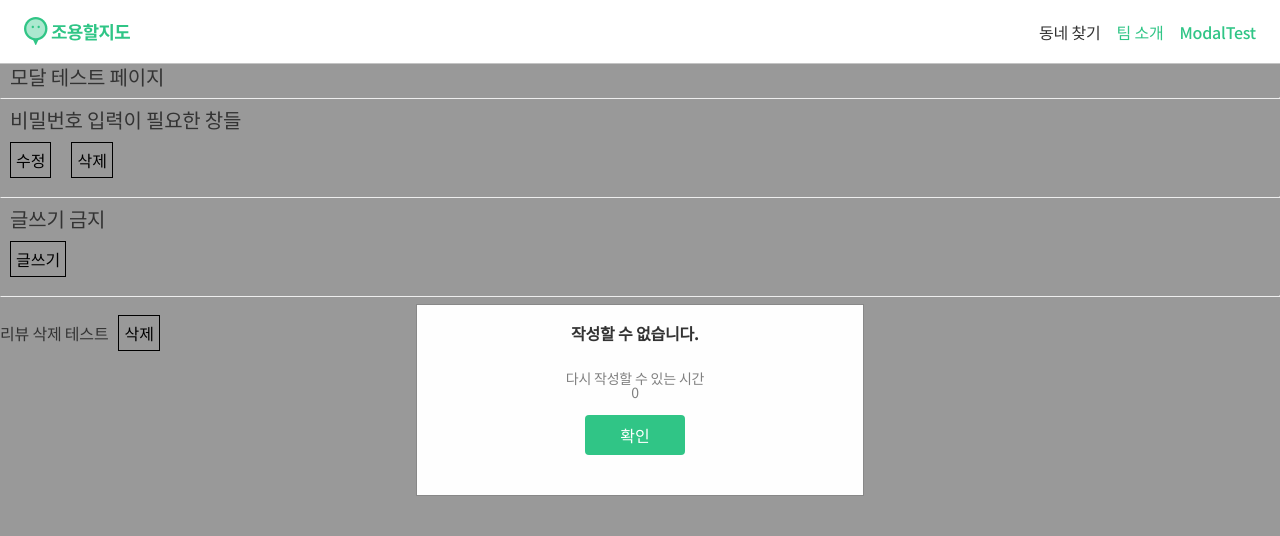
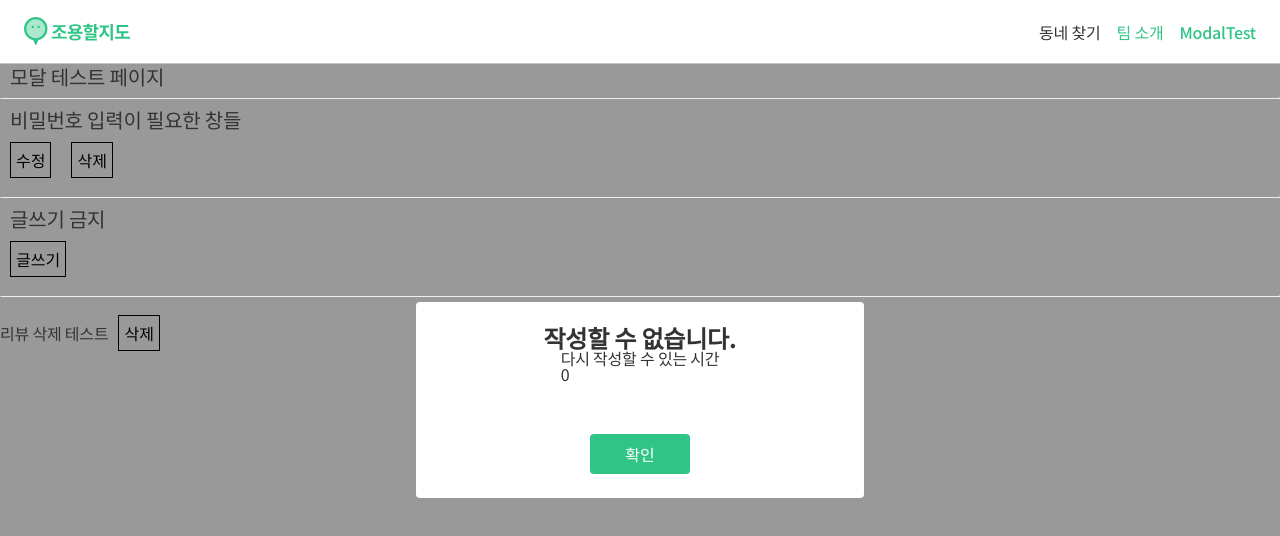
Before and after one commit to yyoumi4854/joyonghaljido, a Next.js app in the folder front/: page /modal_test in a window 1280 px wide. Both pictures are taken after a click on the button "글쓰기". Shown: the top 536 px of the page. Built offline with nearby package versions, Linux system fonts and the light colour scheme.

Commit message:
[REFACT] 리뷰 스타일 수정2

```diff
--- a/front/components/review/modal/Modal_Ask.jsx
+++ b/front/components/review/modal/Modal_Ask.jsx
@@ -1,18 +1,13 @@
+import React, { useState, useRef, useEffect } from "react";
+// import styled from 'styled-components'
+// import DarkArea   from './DarkArea.style';
+
+// styled
+import DarkArea from "../darkAreaStyles";
+import ModalContent from "./modalStyles";
+// import Modal_Ask_Layout  from './Modal_Ask.style';
 import { SmallBtn } from '../../../styles/btnStyles';
-import styled from 'styled-components'
-// import DarkArea   from './DarkArea.style';
-import Modal_Ask_Layout  from './Modal_Ask.style';
-import React, { useState, useRef, useEffect } from "react";
 
-const DarkArea  = styled.div`
-  position: fixed;
-  width: 1000vw;
-  height: 1000vh;
-  background: rgba(0, 0, 0, 0.1);
-  left:-50%;
-  top:-50%;
-  z-index:5;
-`
 const Modal_Ask = ({setModal, modal}) => {
 
   const deleteReview = () => {setModal('pw_delete')}
@@ -29,16 +24,15 @@ const Modal_Ask = ({setModal, modal}) => {
   }
     return (
     <>
-        <DarkArea onClick={()=>{outerScreen++; outerCheck();}}></DarkArea >
-        <Modal_Ask_Layout onClick={()=>{innerScreen++; innerCheck();}}>
-        <div className="modal">
-          <h3>정말 삭제하시겠습니까?</h3>
-          <br></br>
-          <SmallBtn onClick={()=>{cancelSelect()}}>취소</SmallBtn>
-          <span> &nbsp; &nbsp; </span>
-          <SmallBtn type='submit' check='yes' onClick={()=>{deleteReview()}}>확인</SmallBtn>
-        </div>
-      </Modal_Ask_Layout>
+      <DarkArea onClick={()=>{outerScreen++; outerCheck();}}></DarkArea >
+      <ModalContent onClick={()=>{innerScreen++; innerCheck();}}>
+          <h3 className="del">정말 삭제하시겠습니까?</h3>
+
+          <div className="btns">
+            <SmallBtn onClick={()=>{cancelSelect()}}>취소</SmallBtn>
+            <SmallBtn type='submit' check='yes' onClick={()=>{deleteReview()}}>확인</SmallBtn>
+          </div>
+      </ModalContent>
     </>
   );
 }
--- a/front/components/review/modal/Modal_Deny.jsx
+++ b/front/components/review/modal/Modal_Deny.jsx
@@ -1,29 +1,25 @@
 import { SmallBtn } from '../../../styles/btnStyles';
 import {useState} from 'react';
 
-import styled from 'styled-components'
-import Modal_Deny_Layouot from './Modal_Deny.style';
+// import styled from 'styled-components'
+// import Modal_Deny_Layouot from './Modal_Deny.style';
+
+// styled
+// import DarkArea from '../darkAreaStyles';
+import ModalContent from './modalStyles';
 
 const Modal_Deny = ({setDenyWindow, timeLeft}) => {
-
-    const Guide = styled.div`
-        padding-top:30px;
-        font-size:14px;
-        color:gray;
-    `
-
     return (
-        <Modal_Deny_Layouot >
-            <div className="modal">
+        <ModalContent>
             <h3>작성할 수 없습니다.</h3>
-            <Guide>
-                다시 작성할 수 있는 시간<br></br>
+            <p className='timeText'>
+                다시 작성할 수 있는 시간<br />
                 {timeLeft}
-            </Guide>
-            <br></br>
-            <SmallBtn type='submit' check='yes' onClick={()=>{setDenyWindow(false);}}>확인</SmallBtn>
+            </p>
+            <div className='btns'>
+                <SmallBtn type='submit' check='yes' onClick={()=>{setDenyWindow(false);}}>확인</SmallBtn>
             </div>
-        </Modal_Deny_Layouot>
+        </ModalContent>
     );
 }
 
--- /dev/null
+++ b/front/components/review/modal/modalStyles.js
@@ -0,0 +1,78 @@
+import styled from 'styled-components'
+
+const ModalContent = styled.div`
+  position: fixed;
+  top: 50%;
+  left: 50%;
+  transform: translate(-50%, -50%);
+  ${({ theme }) => theme.common.flexCenter};
+  flex-direction: column;
+  padding: 24px 0;
+  width: 448px;
+  height: 196px;
+  background: #fff;
+  border-radius: 4px;
+  z-index: 999;
+
+  h3{
+      font-weight: 700;
+      font-size: ${({ theme }) => theme.fontSizes.titleSubFs};
+
+      &.del{
+        margin-top: 16px;
+      }
+  }
+
+  .inputBox{
+    margin-top: 16px;
+    & > *{
+      display: block;
+      text-align: center;
+    }
+    input{
+      width: 240px;
+      padding: 4px 8px;
+      font-family: 'Noto Sans KR', sans-serif;
+      border: 1px solid ${({ theme }) => theme.colors.grey1};
+      border-radius: 2px;
+      font-size: 16px;
+      text-align: left;
+    }
+
+    input::placeholder, textarea::placeholder {
+        color: ${({ theme }) => theme.colors.grey1};
+        opacity: 1; /* Firefox */
+    }
+    input:-ms-input-placeholder, textarea:-ms-input-placeholder { /* Internet Explorer 10-11 */
+        color: ${({ theme }) => theme.colors.grey1};
+    }
+    input::-ms-input-placeholder, textarea::-ms-input-placeholder { /* Microsoft Edge */
+        color: ${({ theme }) => theme.colors.grey1};
+    }
+
+    .wrong{
+      margin-top: 4px;
+      height: 14px;
+      font-size: ${({ theme }) => theme.fontSizes.smallFs};
+      color: ${({ theme }) => theme.colors.red};
+    }
+
+    .timeText{
+      margin-top: 16px;
+      font-size: ${({ theme }) => theme.fontSizes.smallFs};
+      color: ${({ theme }) => theme.colors.grey2};
+      line-height: 1.25;
+    }
+  }
+
+
+  .btns{
+    position: absolute;
+    left: 50%;
+    bottom: 24px;
+    transform: translateX(-50%);
+    button:nth-child(2){margin-left: 20px;}
+  }
+`;
+
+export default ModalContent;
--- a/front/styles/btnStyles.js
+++ b/front/styles/btnStyles.js
@@ -22,23 +22,9 @@ const ReviewBtn = styled.div`
 
     &:hover{
       background: ${({ theme }) => theme.colors.grey4};
-      border: 1px solid transparent;
+      border: 1px solid ${({ theme }) => theme.colors.grey4};
     }
   }
 `;
 
-// topBtn
-const TopBtn = styled.button`
-  width: 100%;
-  height: 61px;
-  background: ${({ theme }) => theme.colors.main};
-  border-bottom: 1px solid ${({ theme }) => theme.colors.mainLight1};
-
-  svg{
-    color: #fff;
-    width: auto;
-    height: 28px;
-  }
-`;
-
-export { SmallBtn, ReviewBtn, TopBtn };
+export { SmallBtn, ReviewBtn };
```
Also changed, not shown: front/components/review/modal/Modal_Pw_Del.jsx (+17 -10 lines), front/components/review/modal/Modal_Pw_Update.jsx (+19 -12 lines), front/components/review/reviewListStyles.js (+4 -5 lines), front/components/review/tripleDotsModal.js (+10 -5 lines).
